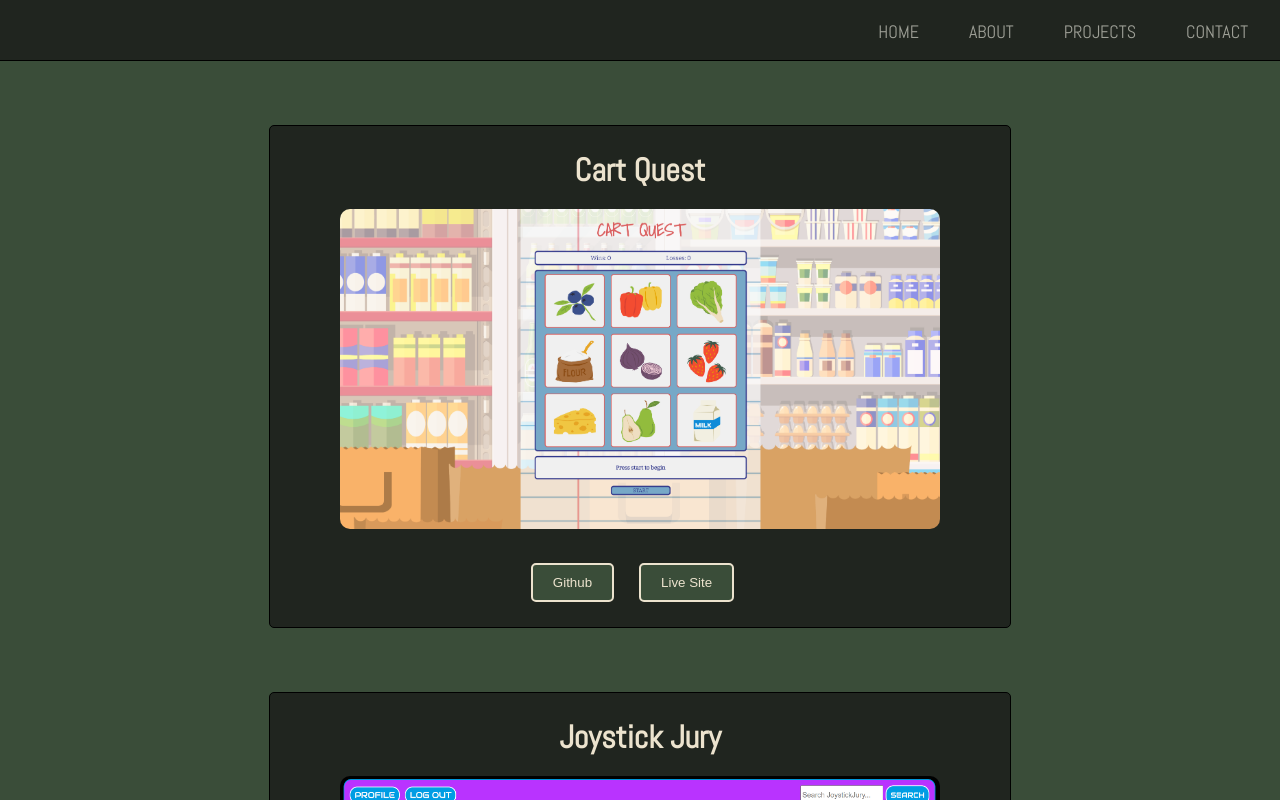
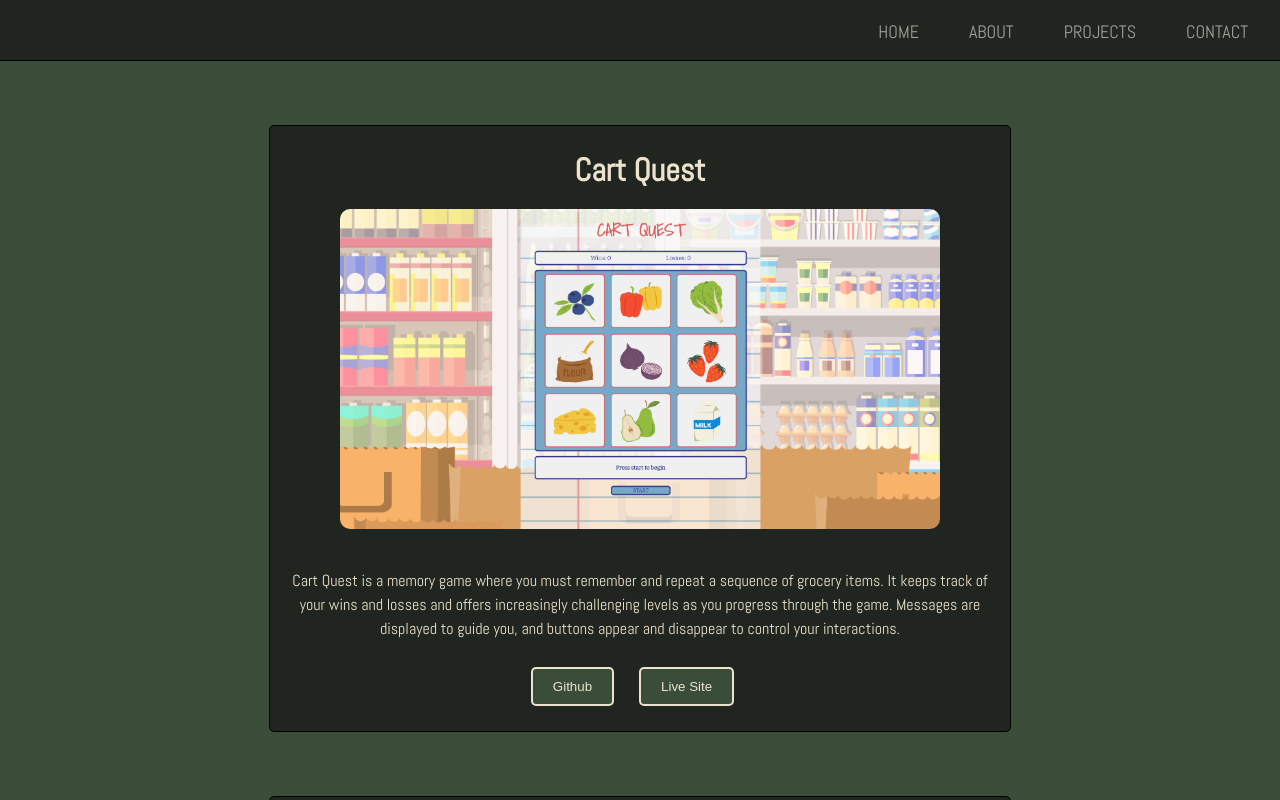
Before and after one commit to shelbyyy16/react-portfolio, a React (Vite) app: page /projects in a window 1280 px wide. Shown: the top 800 px of the page. Built offline with nearby package versions, Linux system fonts and the light colour scheme.

Commit message:
css to projects pages

```diff
--- a/public/projects.json
+++ b/public/projects.json
@@ -3,12 +3,14 @@
       "name": "Cart Quest",
       "live": "https://shelbyyy16.github.io/Cart-Quest-Browser-Game/",
       "git": "https://github.com/shelbyyy16/Cart-Quest-Browser-Game",
+      "description": "Cart Quest is a memory game where you must remember and repeat a sequence of grocery items. It keeps track of your wins and losses and offers increasingly challenging levels as you progress through the game. Messages are displayed to guide you, and buttons appear and disappear to control your interactions.",
       "image": "/images/Cart Screenshot.png"
     },
     {
       "name": "Joystick Jury",
       "live": "https://shelbyyy16.github.io/Cart-Quest-Browser-Game/",
       "git": "https://github.com/BrObando/Project-2",
+      "description": "",
       "image": "/images/joystickJury.png"
     }
   ]
--- a/src/pages/Projects.jsx
+++ b/src/pages/Projects.jsx
@@ -30,6 +30,7 @@ function Projects() {
         <h1>{project.name}</h1>
         <img src={project.image} alt={project.name} className="projects-img"/>
         <br></br>
+        <p>{project.description}</p>
         <div className="button-container"><a href={project.git}>
           <button>Github</button>
         </a><a href={project.live}>
```
